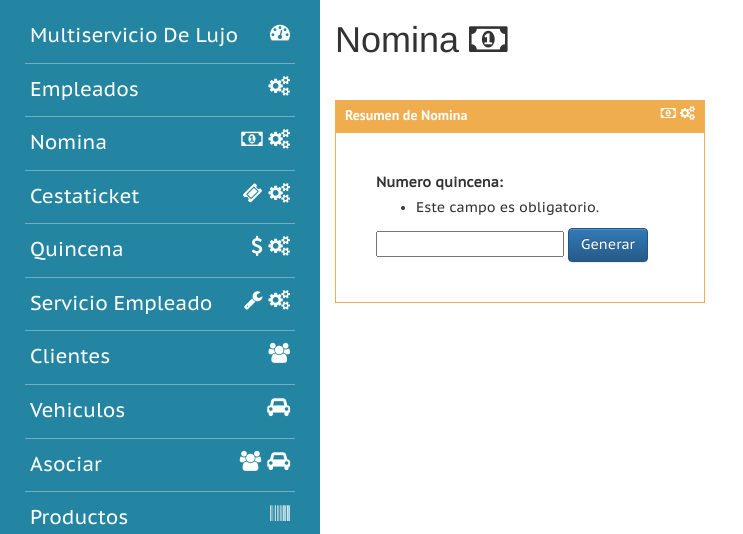
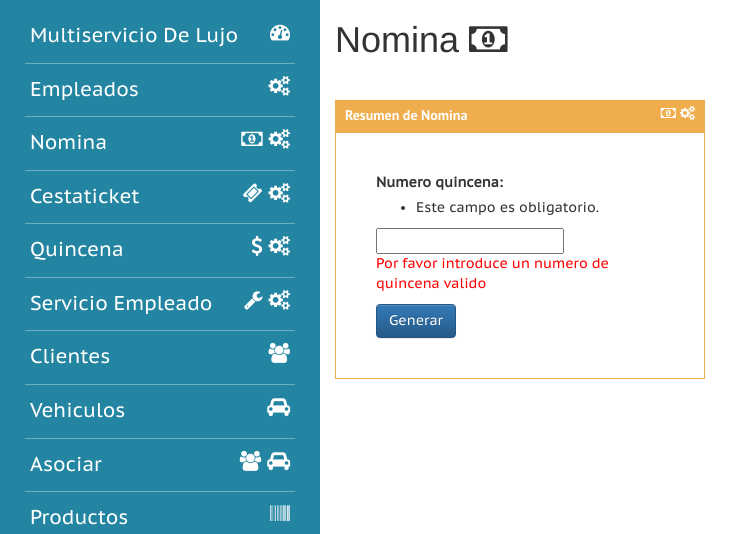
Before and after one commit to macs03/autoservicio, a Django app: page /administracion/empleados/nomina/ in a window 1280 px wide. Shown: the top 534 px of the page, without its empty margins (0-743 px from the left). Run offline with Django 3.2, Linux system fonts and the light colour scheme; the visitor is signed in with stand-in values (Sample User, id 1); parts of the project's set-up code (start-up, migrations or seed data) failed here and were passed over; some libraries are stand-ins or nearby versions.

Commit message:
validaciones en landing busqueda de nomina y servicios por empleado

```diff
--- a/empleados/templates/nomina.html
+++ b/empleados/templates/nomina.html
@@ -20,6 +20,12 @@
             {% csrf_token %}
               {{ nomina_form|as_bootstrap  }}
 
+              {% if errors %}
+              {% for error in errors %}
+              <p style="color: red;">{{ error }}</p>
+              {% endfor %}
+              {% endif %}
+
           <input type="submit" value="{{ value_boton }}" class="btn btn-primary">
       </form>
 
--- a/empleados/templates/serv_empl_pdf.html
+++ b/empleados/templates/serv_empl_pdf.html
@@ -55,9 +55,9 @@
 	    </div> -->
 
 	    <div class="total_nomina">
-            {% for empleado in empleado %}
+
 	    	<span><strong>Servicios Realizados por : </strong>{{empleado.nombre}} {{empleado.apellido}} {{empleado.cedula}} {{empleado.cargo}}  </span>
-            {% endfor %}
+
 	    </div>
 	    <br>
         <table style="  width: 100%;  text-align: center;">
--- a/empleados/views.py
+++ b/empleados/views.py
@@ -69,9 +69,9 @@ def nomina(request):
             print request.GET
             print "-------------------quincena"
             numero_quincena = request.GET['numero_quincena']
+            print numero_quincena
             if not numero_quincena:
-                print "no hay quincena"
-                errors.append('Por favor introduce un numero de quincena')
+                print "quincena no valida"
             else:
                 print "si hay quincena"
                 #quincena_valida = get_object_or_404(Quincenas, numero_quincena=numero_quincena)
@@ -79,61 +79,70 @@ def nomina(request):
                 print type(numero_quincena)
                 numero = int(numero_quincena)
                 quincena_valida = Quincenas.objects.filter(numero_quincena = numero).order_by('pk')
-                print quincena_valida
-                fecha_inicio = quincena_valida[0].fecha_inicio
-                print fecha_inicio
-                fecha_fin = quincena_valida[0].fecha_fin
-                print fecha_fin
-                fecha_final = str(fecha_fin)
-                corte = fecha_final.split('-')
-                print "ultimo dia ----"
-                dia_final = corte[2]
-                print dia_final
-                print type(fecha_final)
-                consulta2 = None
-                fecha_inicio_c = None
-                fecha_fin_C = None
-                acum_nomina = 0
-                acum_cestaticket = 0
-                for dato in quincena_valida:
-                    print dato.empleado.nombre
-                    print dato.empleado.apellido
-                    print dato.numero_quincena
-                    print dato.dias_laborados
-                    print dato.bono1_pagar
-                    print dato.bono2
-                    print dato.dias_descanso
-                    print dato.dias_feriados
-                    print dato.asignaciones_dia_laborado
-                    asignaciones = dato.asignaciones_dia_laborado + dato.asignaciones_dia_feriado
-                    print asignaciones
-                    print dato.SSO
-                    print dato.SPF
-                    print dato.LPH
-                    print dato.dias_no_laborados
-                    print dato.prestamos
-                    deducciones = dato.SSO - dato.SPF - dato.LPH
-                    print deducciones
-                    print dato.total_pagar
-                    acum_nomina = acum_nomina + dato.total_pagar
+                #quincena_valida = get_object_or_404(Quincenas, numero_quincena = numero).order_by('pk')
+                if quincena_valida:
+                    print quincena_valida
+                    fecha_inicio = quincena_valida[0].fecha_inicio
+                    print fecha_inicio
+                    fecha_fin = quincena_valida[0].fecha_fin
+                    print fecha_fin
+                    fecha_final = str(fecha_fin)
+                    corte = fecha_final.split('-')
+                    print "ultimo dia ----"
+                    dia_final = corte[2]
+                    print dia_final
+                    print type(fecha_final)
+                    consulta2 = None
+                    fecha_inicio_c = None
+                    fecha_fin_C = None
+                    acum_nomina = 0
+                    acum_cestaticket = 0
+                    for dato in quincena_valida:
+                        print dato.empleado.nombre
+                        print dato.empleado.apellido
+                        print dato.numero_quincena
+                        print dato.dias_laborados
+                        print dato.bono1_pagar
+                        print dato.bono2
+                        print dato.dias_descanso
+                        print dato.dias_feriados
+                        print dato.asignaciones_dia_laborado
+                        asignaciones = dato.asignaciones_dia_laborado + dato.asignaciones_dia_feriado
+                        print asignaciones
+                        print dato.SSO
+                        print dato.SPF
+                        print dato.LPH
+                        print dato.dias_no_laborados
+                        print dato.prestamos
+                        deducciones = dato.SSO - dato.SPF - dato.LPH
+                        print deducciones
+                        print dato.total_pagar
+                        acum_nomina = acum_nomina + dato.total_pagar
 
-                if dia_final == '31' or dia_final == '30' or dia_final == '29' or dia_final == '28' :
-                    print "hay cestaticket"
-                    consulta2 = Cestatickets.objects.filter(fecha_fin=fecha_fin).order_by('pk')
-                    fecha_inicio_c = consulta2[0].fecha_inicio
-                    fecha_fin_C = consulta2[0].fecha_fin
-                    for ticket in consulta2:
-                        print ticket.empleado.nombre
-                        print ticket.empleado.apellido
-                        print ticket.empleado.cedula
-                        print ticket.fecha_inicio
-                        print ticket.fecha_fin
-                        print ticket.total_pagar
-                        acum_cestaticket = acum_cestaticket + ticket.total_pagar
+                    if dia_final == '31' or dia_final == '30' or dia_final == '29' or dia_final == '28' :
+                        print "hay cestaticket"
+                        consulta2 = Cestatickets.objects.filter(fecha_fin=fecha_fin).order_by('pk')
+                        fecha_inicio_c = consulta2[0].fecha_inicio
+                        fecha_fin_C = consulta2[0].fecha_fin
+                        for ticket in consulta2:
+                            print ticket.empleado.nombre
+                            print ticket.empleado.apellido
+                            print ticket.empleado.cedula
+                            print ticket.fecha_inicio
+                            print ticket.fecha_fin
+                            print ticket.total_pagar
+                            acum_cestaticket = acum_cestaticket + ticket.total_pagar
 
 
-                html = render_to_string('nomina_pdf.html', {'pagesize':'A4', 'nomina':quincena_valida, 'cestaticket':consulta2,'fecha_hoy':fecha_hoy ,'fecha_inicio':fecha_inicio,'fecha_fin':fecha_fin ,'fecha_inicio_c' : fecha_inicio_c ,'fecha_fin_C': fecha_fin_C, 'acum_nomina':acum_nomina,'acum_cestaticket':acum_cestaticket},context_instance=RequestContext(request))
-                return generar_pdf(html)
+                    html = render_to_string('nomina_pdf.html', {'pagesize':'A4', 'nomina':quincena_valida, 'cestaticket':consulta2,'fecha_hoy':fecha_hoy ,'fecha_inicio':fecha_inicio,'fecha_fin':fecha_fin ,'fecha_inicio_c' : fecha_inicio_c ,'fecha_fin_C': fecha_fin_C, 'acum_nomina':acum_nomina,'acum_cestaticket':acum_cestaticket},context_instance=RequestContext(request))
+                    return generar_pdf(html)
+                else:
+                    print "quincena no valida"
+                    errors.append('Por favor introduce un numero de quincena existente')
+        else:
+            print "no hay quincena"
+            errors.append('Por favor introduce un numero de quincena valido')
+
 
     return render(request, template, locals())
 
@@ -433,7 +442,9 @@ def serv_empl(request):
             print  ano_inicio2
             ano_inicio_I2 = int(ano_inicio2)
 
-            empleado_ingresado = Empleados.objects.filter(cedula = empleado)
+            print "empleado encontrado"
+            #empleado_ingresado = Empleados.objects.filter(cedula = empleado)
+            empleado_ingresado = get_object_or_404(Empleados, cedula = empleado)
             print empleado_ingresado
 
             servicios = Servicios_Realizados.objects.filter(empleado = empleado_ingresado)
--- a/home/views.py
+++ b/home/views.py
@@ -29,6 +29,8 @@ def resultado(request):
             placaObj = get_object_or_404(Vehiculos, placa__icontains=placa)
             #vehiculos = Vehiculos.objects.filter(placa__icontains=placa)
             vehiculo_cliente = Vehiculo_Clientes.objects.filter(vehiculo=placaObj)
+            print "vehiculo encontrado"
+            print vehiculo_cliente
             servicio_realizado = Servicios_Realizados.objects.all()
             for servicio in servicio_realizado:
                 placa =  servicio.vehiculo_cliente.vehiculo
@@ -39,7 +41,7 @@ def resultado(request):
                     print placaexito
                     servicios_hechos =  Servicios_Realizados.objects.filter(vehiculo_cliente = placaexito)
                     print servicios_hechos
-        return render(request, template, {'vehiculo_cliente': vehiculo_cliente, 'placa': placa , 'servicios_hechos' : servicios_hechos})
+            return render(request, template, {'vehiculo_cliente': vehiculo_cliente, 'placa': placa , 'servicios_hechos' : servicios_hechos})
 
 
     return render(request,"index.html",{'errors': errors})
```
